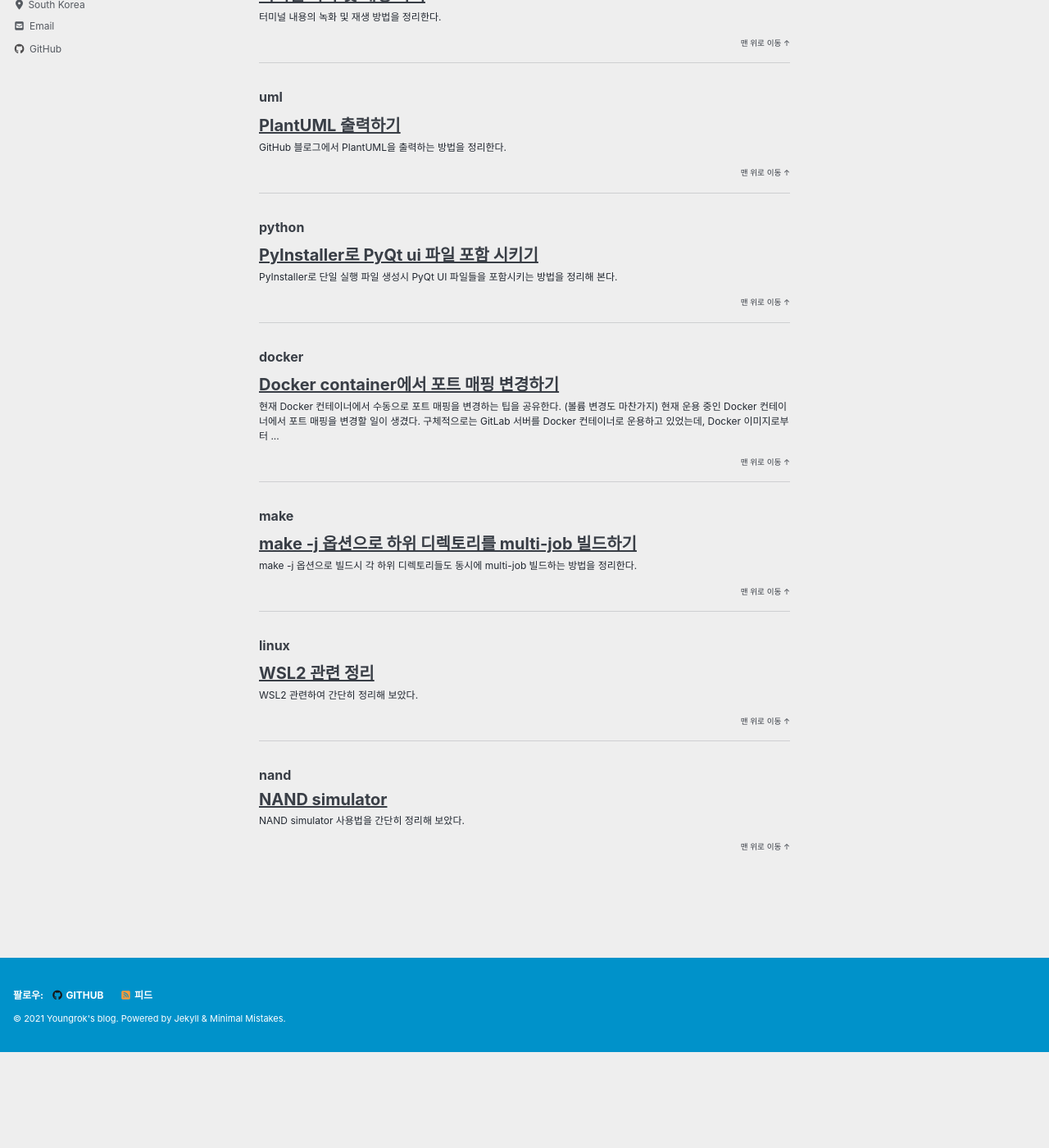
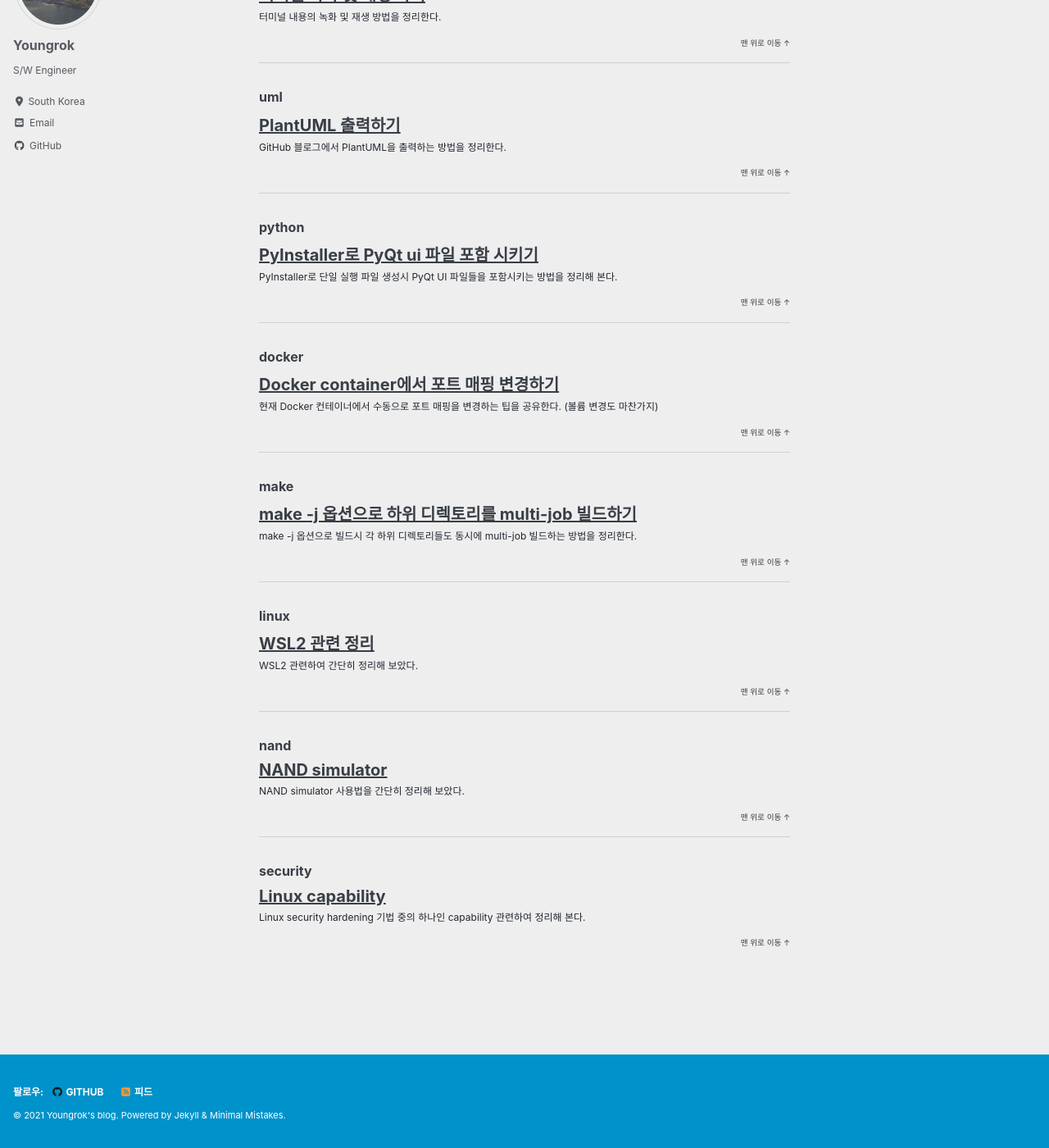
Before and after one commit to yrpark99/yrpark99.github.io, a Jekyll site: the page built from _pages/category-archive.md, in a window 1280 px wide and 1400 px high, scrolled down 2285 px. Shown: the whole window at 82% size. Built offline with Jekyll 4.4.1, drawn with Linux system fonts in a browser that asks for light colours; cached includes are drawn as plain includes; nearby versions of some CDN libraries; some web fonts are replaced; before the commit the page ends 3568 px from its top, so only the background shows below that; part of the change alters nothing that is shown.

Commit message:
Add capability post

````diff
--- /dev/null
+++ b/_posts/2021-03-18-capability.md
@@ -0,0 +1,114 @@
+---
+title: "Linux capability"
+category: security
+toc: true
+toc_label: "이 페이지 목차"
+---
+
+Linux security hardening 기법 중의 하나인 capability 관련하여 정리해 본다.
+
+## Capability 필요성
+전통적인 유닉스/리눅스에서는 root가 모든 권한을 가진다. (All mighty)
+Capability는 전통적인 super user(root) 기반의 시스템 관리 권한을 좀 더 세분화하여 보안 위협에 대처하고자 만들어진 보안 모델로, 일반 유저도 제한된 root의 권한을 갖도록 해주어, 파일 실행시 setuid bit set 방법에 의한 all mighty root 권한으로 실행시키는 대신에, 제한된 root 권한을 이양받은 일반 유저 권한으로 실행시키는 방법이다.
+
+> 특정한 관리 작업을 수행할 때 root가 가지고 있는 모든 권한을 부여하는 것이 아니라 해당 작업에 필요한 권한 만을 부여하면, 프로그램의 버그 등으로 인해 해당 프로그램이 악의적인 사용자에게 제어 권한이 넘어갔다다고 하더라도, 다른 권한이 주어지지 않았으므로 시스템의 피해를 최소화시킬 수 있게 되는 것이다.
+
+Capability는 커널에서 지원해야 하며, file capabilities를 위해서는 커널 v2.6.24 이상을 사용하면 된다.
+
+## 전체 capability 리스트 얻기
+아래와 같이 얻을 수 있다.
+```sh
+$ capsh --print
+```
+결과로 `cap_XXX` 리스트를 얻을 수 있다. 이 리스트를 이후 `setcap` 명령에서 **[cap-set]** 부분에 사용할 수 있는데, 이 때 대소문자는 구분하지 않으므로 둘 다 된다.
+
+## 실행에 필요한 capability 얻기
+해당 파일을 정상적으로 실행시키기 위해 필요한 모든 권한을 얻을 수 있는 일반적인 방법은 없는 것 같다. 다만 현재 실행 중인 프로세스에 대해서는 아래 예와 같이 `getpcaps` 툴로 얻을 수 있다.
+```sh
+$ ping localhost &
+$ getpcaps `pidof ping`
+Capabilities for `32739': = cap_net_admin,cap_net_raw+p
+```
+위의 예에서는 `ping` 명령은 `cap_net_admin`, `cap_net_raw` 권한을 사용하고 있음을 얻을 수 있다.
+
+## 실행 파일에 대한 capability 세팅하기
+파일에 권한은 아래와 같이 `setcap` 명령으로 설정할 수 있다. (`caps-set` 부분에 capability 리스트와 속성을 세팅하면 됨)
+```sh
+$ sudo setcap [cap-set] <filename>
+```
+
+속성에는 아래와 같은 종류가 있다.
+* <span style="color:blue">**e**</span>: **E**ffective, 프로세스가 현재 실제로 사용하고 있는 권한
+* <span style="color:blue">**i**</span>: **I**nheritable, 상속이 가능한 권한 (exec 계열의 시스템 콜을 할 때의 상속 권한)
+* <span style="color:blue">**p**</span>: **P**ermitted, 프로세스에 허용된 권한
+
+Capability 리스트는 한꺼번에 여러 개의 capability를 적을 수도 있는데 이 때는 띄워쓰기 없이 `,`로 연결해 주면 된다 (또는 각각의 capability와 속성을 띄워서 열거해도 됨).
+
+## 실행 파일에 대한 capability 얻기
+현재 파일에 세팅된 capability는 아래와 같이 `getcap` 명령으로 얻을 수 있다.
+```sh
+$ getcap <filename>
+```
+
+## 실행 파일에 대한 capability 제거하기
+파일에 대한 capability 제거는 아래와 같이 할 수 있다.
+```sh
+$ sudo setcap -r <filename>
+```
+
+## ping 실습 예제
+현재 ping 파일은 아래 캡쳐와 같이 sticky bit가 enable 되어 있어서, 일반 사용자도 ping 명령을 실행할 수 있다.
+```sh
+$ ls -l /bin/ping
+-rwsr-xr-x 1 root root 64424  6월 28  2019 /bin/ping
+```
+
+아래와 같이 필요한 `cap_net_raw` 권한을 drop해서 실행시키면 정상 실행되지 않음을 확인할 수 있다.
+```sh
+$ sudo capsh --drop=cap_net_raw -- -c "/bin/ping localhost"
+ping: socket: 명령을 허용하지 않음
+```
+
+아래와 같이 sticky bit를 끈 후, ping 명령을 실행해 보면, root 권한이 없어서 정상 실행되지 않음을 확인할 수 있다.
+```sh
+$ sudo chmod u-s /bin/ping
+$ ping localhost
+ping: socket: 명령을 허용하지 않음
+```
+
+이제 아래와 같이 필요한 `cap_net_raw` 권한을 준 후 테스트하면, 정상적으로 실행된다.
+```sh
+$ sudo setcap 'cap_net_raw+p' /bin/ping
+$ getcap /bin/ping
+/bin/ping = cap_net_raw+p
+$ ping localhost
+PING localhost (127.0.0.1) 56(84) bytes of data.
+64 bytes from localhost (127.0.0.1): icmp_seq=1 ttl=64 time=0.026 ms
+```
+
+테스트를 마쳤으면, 아래와 같이 실행하면 다시 원래 상태로 복원된다.
+```sh
+$ sudo setcap -r /bin/ping
+$ sudo chmod u+s /bin/ping
+```
+
+## 타겟 보드에서 compartment 이용하기
+Capability가 적절하게 세팅되었으면, 프로세스 실행시 user 권한으로 실행시킬 수 있다.
+나는 타겟 보드에서 security hardening(특히 root privilege 제한 용도)을 하기 위하여 편의상 compartment 툴을 이용해 보았다.
+Compartment 툴을 이용하기 위해서는 host의 `/etc/apt/sources.list` 파일에서 deb-src 부분을 uncomment 처리한 후, 아래와 같이 APT를 업데이트한 후, compartment 소스를 다운 받는다.
+```sh
+$ sudo apt update
+$ apt-get source compartment
+```
+이후 소스에서 타겟 보드의 cross 환경에 맞게 `Makefile`을 수정한 후 빌드하여 사용하면 된다.
+
+타겟 보드에서 원하는 실행 파일을 `compartment` 환경으로 아래 예와 같이 실행시킬 수 있었고, 기대대로 유저 privilege에서 정상적으로 실행이 되었다.
+```console
+# setcap [cap-set] <file_name>
+# compartment --user <user_name> <file_name>
+```
+
+프로세스 privilege 확인은 아래와 같이 `ps` 명령으로 확인할 수 있다.
+```console
+# ps | grep <file_name>
+```
````
Also changed, not shown: _posts/2020-06-22-docker.md (+1 -0 lines).
